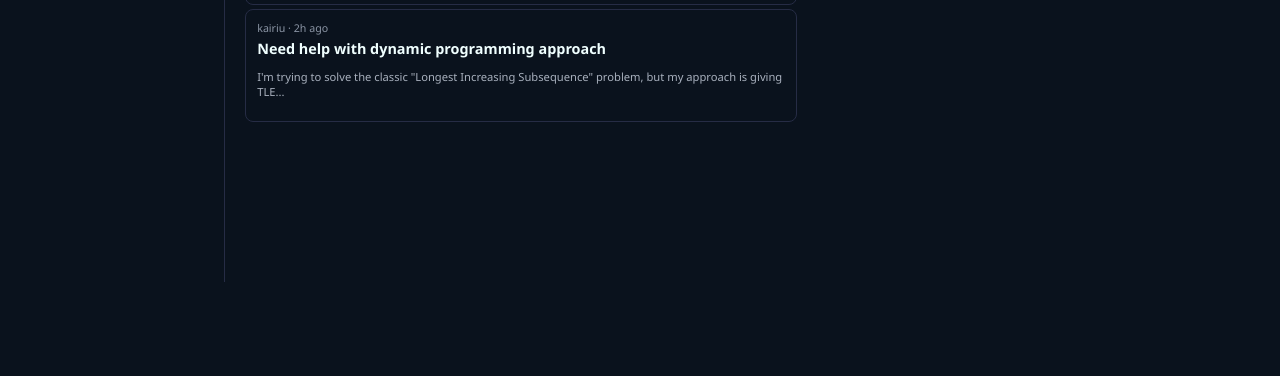
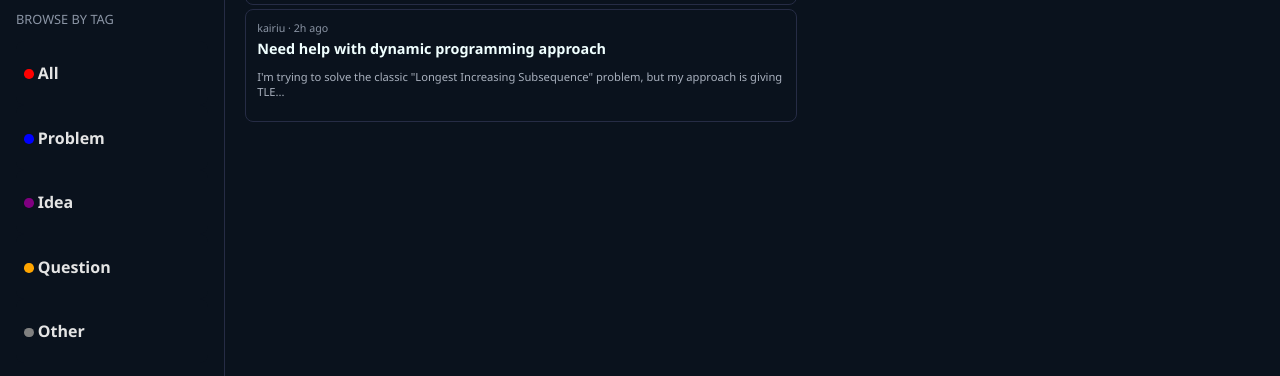
Before and after one commit to danexcel212-tech/HCI-Project-AOL, a plain HTML site: page index.html in a window 1280 px wide. Shown: the part 358-734 px from the top of the page. Drawn offline with Linux system fonts and the light colour scheme.

Commit message:
Added browse by tag section on sidebar

```diff
--- a/index.html
+++ b/index.html
@@ -74,6 +74,43 @@
                     </h2>
                 </div>
             </a>
+            <p class = bytagtitle > BROWSE BY TAG </p>
+            <a class="sidebarlink" href="https://youtube.com">
+                <div class = sidebarbutton>
+                    <h2 class = sidebarlink>
+                        <span class = "tag red"></span> All
+                    </h2>
+                </div>
+            </a>
+            <a class="sidebarlink" href="https://youtube.com">
+                <div class = sidebarbutton>
+                    <h2 class = sidebarlink>
+                        <span class = "tag blue"></span> Problem
+                    </h2>
+                </div>
+            </a>
+            <a class="sidebarlink" href="https://youtube.com">
+                <div class = sidebarbutton>
+                    <h2 class = sidebarlink>
+                        <span class = "tag purple"></span> Idea
+                    </h2>
+                </div>
+            </a>
+            <a class="sidebarlink" href="https://youtube.com">
+                <div class = sidebarbutton>
+                    <h2 class = sidebarlink>
+                        <span class = "tag orange"></span> Question
+                    </h2>
+                </div>
+            </a>
+            <a class="sidebarlink" href="https://youtube.com">
+                <div class = sidebarbutton>
+                    <h2 class = sidebarlink>
+                        <span class = "tag grey"></span> Other
+                    </h2>
+                </div>
+            </a>
+
         </nav>
 
         <main class="feed">
--- a/style-mainpage.css
+++ b/style-mainpage.css
@@ -202,3 +202,35 @@ nav {
     color:  #ffffff;
     background-color:  #353c47;
 }
+
+.bytagtitle {
+    color: #8b95a5;
+}
+
+.tag {
+    display: inline-block;
+    width:12px;
+    height:12px;
+    border-radius: 50%;
+
+}
+
+.red {
+    background-color: red;
+}
+
+.blue {
+    background-color: blue;
+}
+
+.purple {
+    background-color: purple;
+}
+
+.orange {
+    background-color: orange;
+}
+
+.grey {
+    background-color: grey;
+}
```
